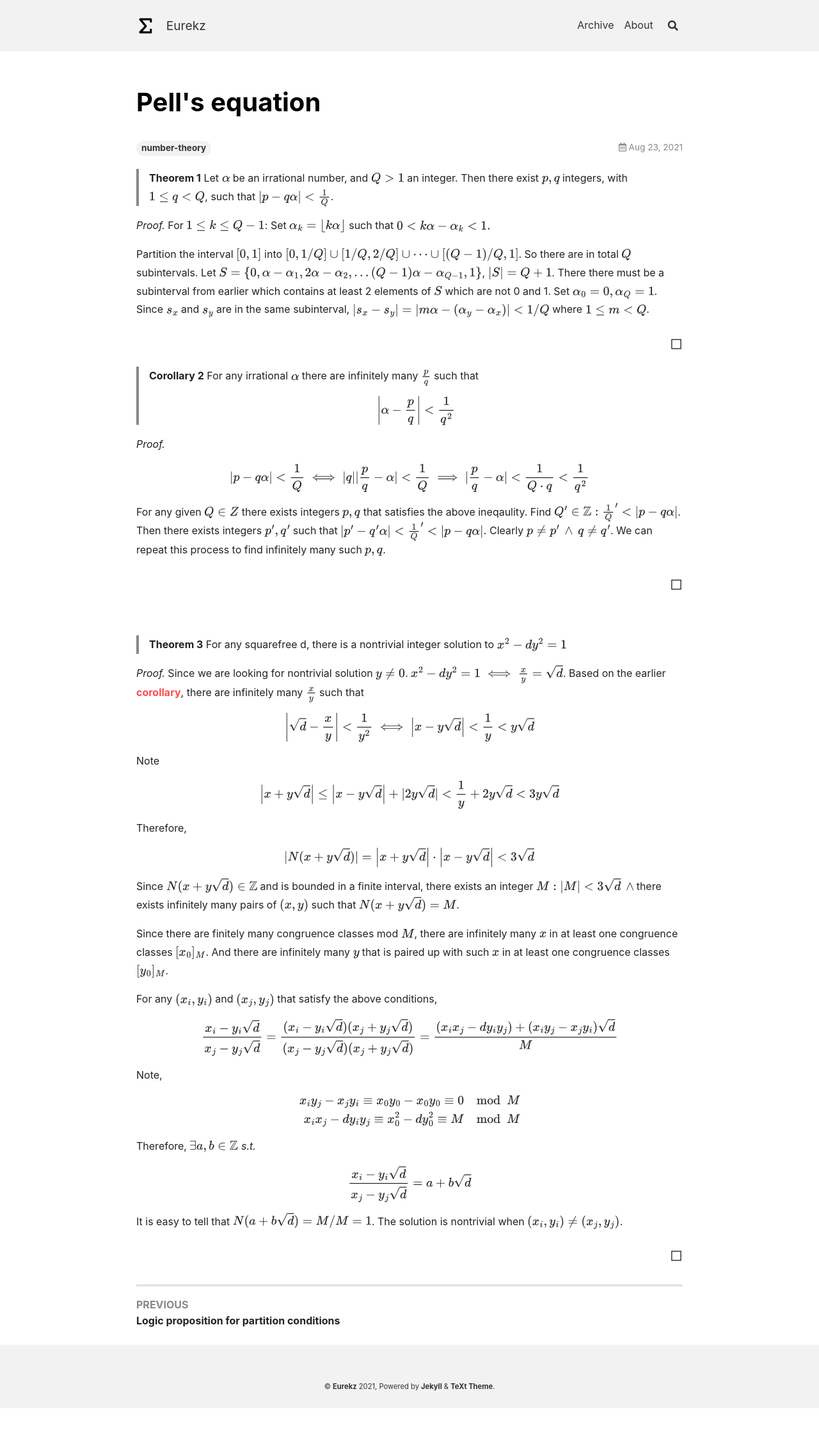
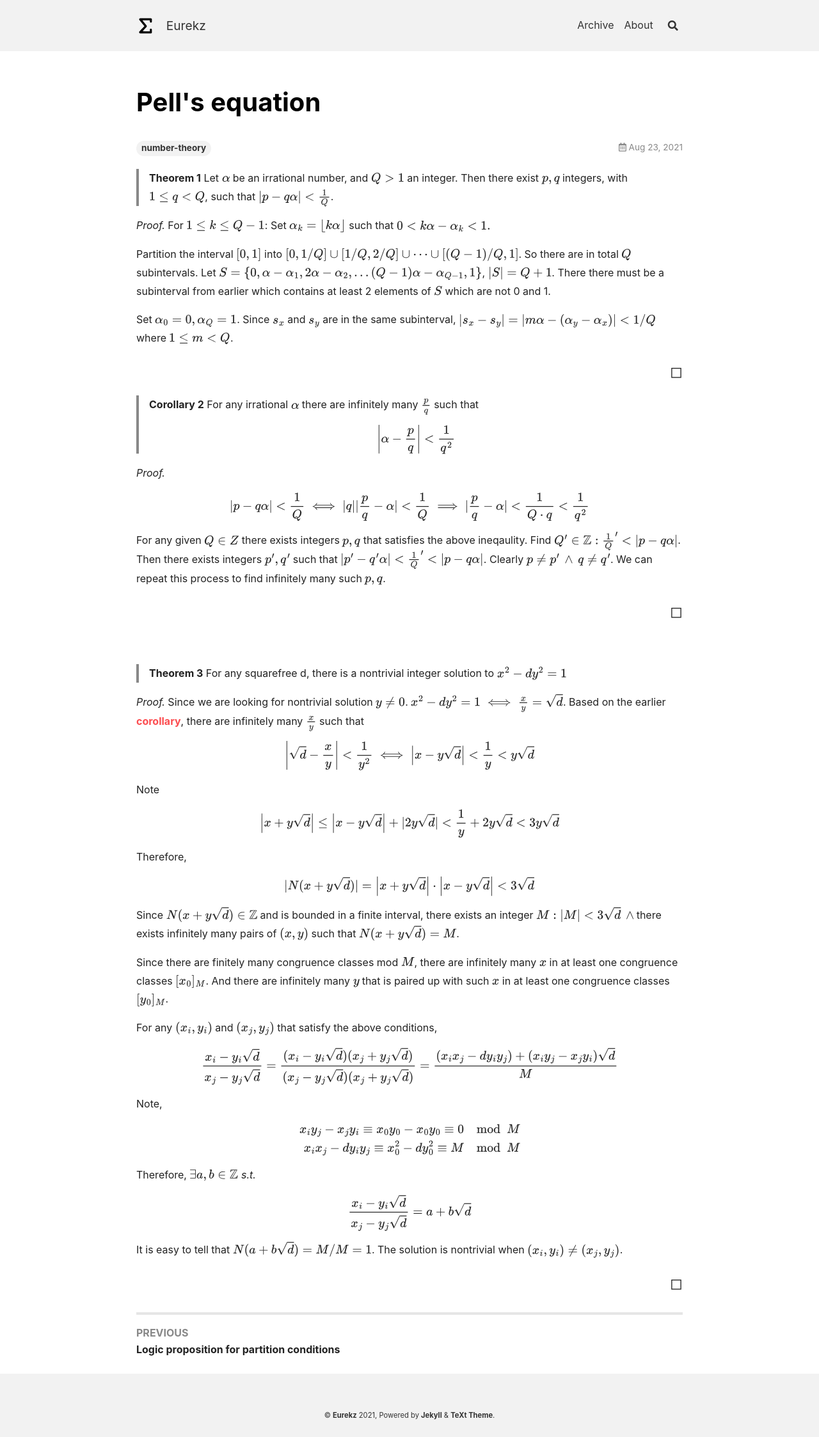
Before and after one commit to Yonderz/yonderz.github.io, a Jekyll site: the page built from _posts/2021-08-23-pells-equation.html, in a window 1280 px wide. Shown: the whole page at 64% size. Built offline with Jekyll 4.4.1, drawn with Linux system fonts in a browser that asks for light colours; comment, search, counter and statistics services are not loaded; before the commit the page ends 2201 px from its top, so only the background shows below that.

Commit message:
formatting

```diff
--- a/_posts/2021-08-23-pells-equation.html
+++ b/_posts/2021-08-23-pells-equation.html
@@ -22,7 +22,10 @@ key: 2021-08-23-pells-equation
 	<span class="inline_math">\( S=\{0, \alpha - \alpha_{1}, 2\alpha - \alpha_{2}, \ldots (Q-1)\alpha - \alpha_{Q-1}
 		,1\} \)</span>, <span class="inline_math">\( |S|=Q+1 \)</span>.<span class="intersentencespace"></span>
 	There there must be a subinterval from earlier which contains at least 2 elements of <span class="inline_math">\( S
-		\)</span> which are not 0 and 1.<span class="intersentencespace"></span> Set <span class="inline_math">\(
+		\)</span> which are not 0 and 1.<span class="intersentencespace">
+</p>
+<p>
+		</span> Set <span class="inline_math">\(
 		\alpha_0=0, \alpha_Q=1 \)</span>.<span class="intersentencespace"></span> Since <span class="inline_math">\( s_x
 		\)</span> and <span class="inline_math">\( s_y \)</span> are in the same
 	subinterval, <span class="inline_math">\( |s_x-s_y|=|m\alpha-(\alpha_y-\alpha_x)| &lt; 1/Q \)</span> where <span
```
